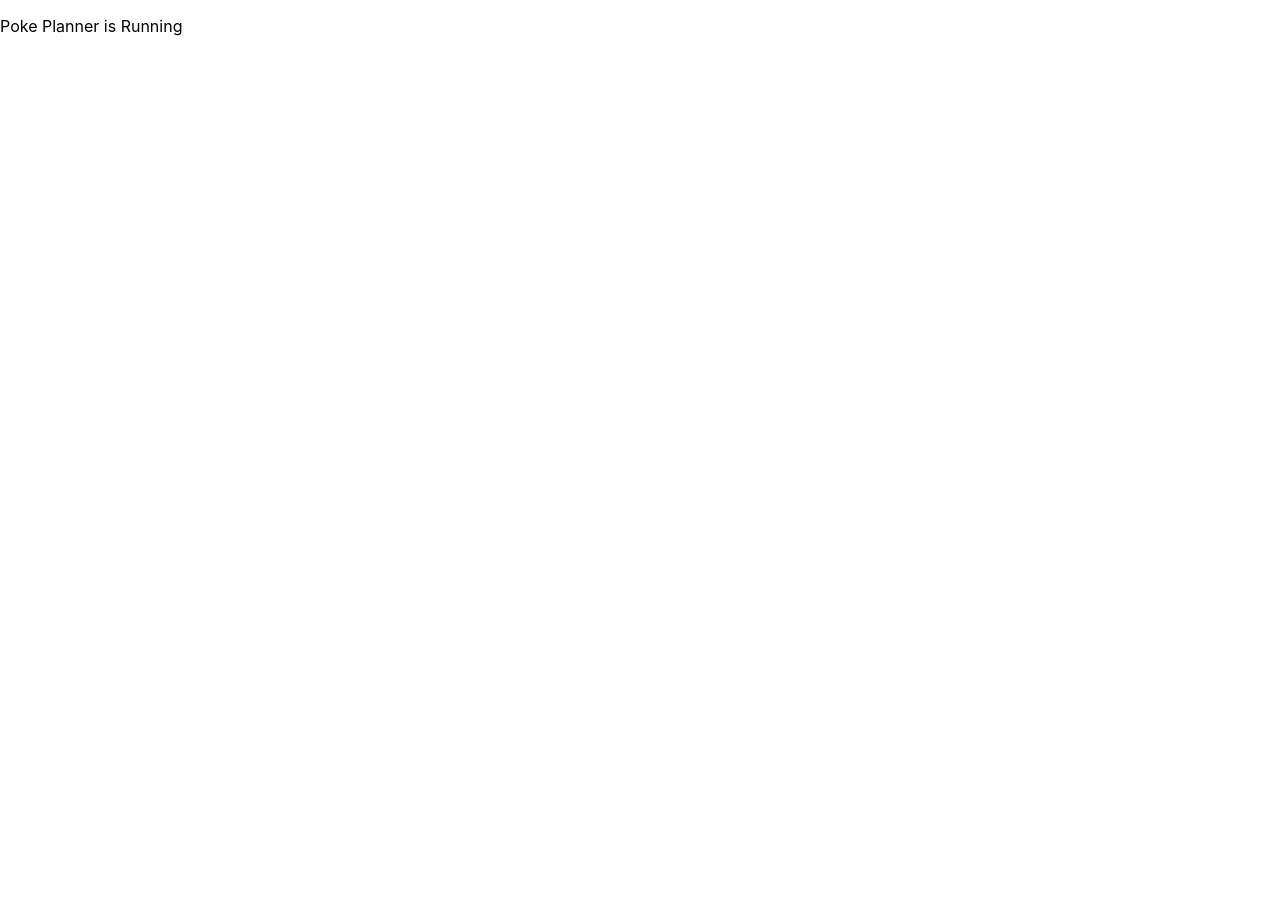
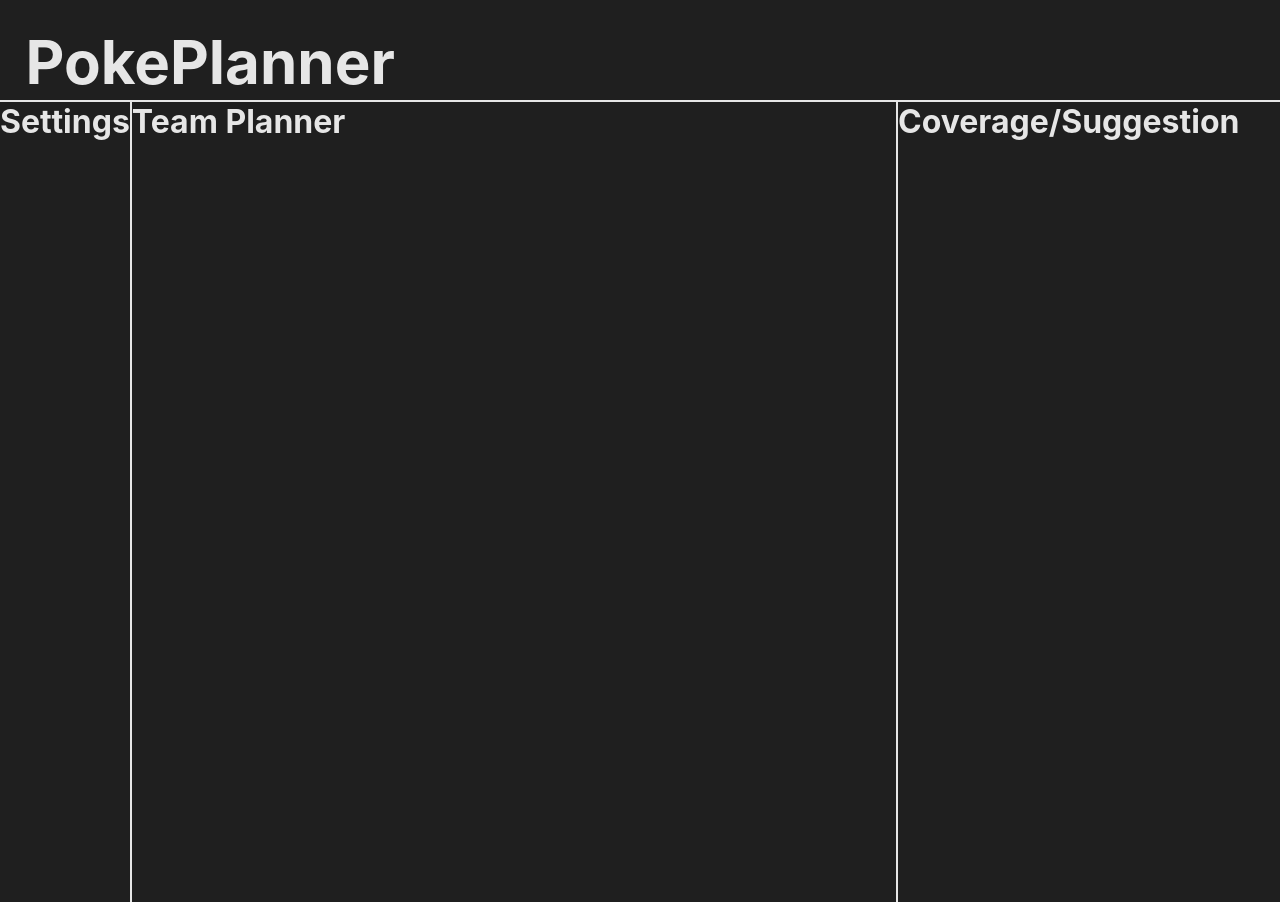
Before and after one commit to Aamsegal/poke-planner, a React (Create React App) app: page / in a window 1280 px wide. Before the commit the page ends 800 px from the top, so only its background shows below. Built offline with nearby package versions, Linux system fonts and the light colour scheme.

Commit message:
Flexbox css and for main application components (Settings, Team Planner, Coverage/Suggestions) as well as banner setup for desktop

```diff
--- a/public/index.html
+++ b/public/index.html
@@ -24,7 +24,7 @@
       work correctly both with client-side routing and a non-root public URL.
       Learn how to configure a non-root public URL by running `npm run build`.
     -->
-    <title>React App</title>
+    <title>PokePlanner</title>
   </head>
   <body>
     <noscript>You need to enable JavaScript to run this app.</noscript>
--- a/src/App.js
+++ b/src/App.js
@@ -1,9 +1,13 @@
 import React from 'react';
+import PokeBanner from './PokeBanner/PokeBanner';
+import PokeContainer from './PokeContainer/PokeContainer'
 
+//Main Container for React App
 function App() {
   return (
     <main className="App">
-        {<p>Poke Planner is Running</p>}
+        <PokeBanner />
+        <PokeContainer />
     </main>
   )
 }
--- /dev/null
+++ b/src/PokeBanner/PokeBanner.css
@@ -0,0 +1,20 @@
+.pokePlannerBanner {
+    background-color: #1F1F1F;
+    height: 100px;
+    vertical-align: bottom;
+    position: relative;
+    border-bottom: 2px solid #e6e6e6;
+
+}
+
+.pokePlannerBanner h1 {
+    margin-top: 0;
+    margin-bottom: 0;
+
+    color: #e6e6e6;
+    font-size: 60px;
+
+    position: absolute;
+    bottom: 2%;
+    left: 2%;
+}
--- /dev/null
+++ b/src/PokeBanner/PokeBanner.js
@@ -0,0 +1,17 @@
+import React, { Component } from 'react';
+import "./PokeBanner.css";
+
+class PokeBanner extends Component {
+    //  Banner Component that contains any info for the banner such as the
+    //website name, icon and any other information.
+    render() {
+        return (
+            <div className="pokePlannerBanner">
+                    <h1>PokePlanner</h1>
+            </div>
+
+        )
+    }
+}
+
+export default PokeBanner;
--- /dev/null
+++ b/src/PokeContainer/PokeContainer.css
@@ -0,0 +1,41 @@
+.pokePlannerMainContainer {
+    display: flex;
+    position: absolute;
+    height: 100%;
+    width: 100%;
+}
+
+.pokePlannerMainContainer h1{
+    margin-bottom: 0;
+    margin-top: 0;
+}
+
+.plannerSubContainer {
+    /*display: inline-block;*/
+    height: fit-content;
+    background-color: #1F1F1F;
+    color: #e6e6e6;
+}
+
+.plannerSubContainer.Settings{
+    box-sizing: border-box;
+    border-right: 2px solid #e6e6e6;
+    /* width: 10%; */
+    height: 100%;
+    flex: 1;
+}
+
+.plannerSubContainer.TeamPlanner{
+    box-sizing: border-box;
+    border-right: 2px solid #e6e6e6;
+    /* width: 60%; */
+    height: 100%;
+    flex: 6;
+
+}
+
+.plannerSubContainer.CoverageSuggestions{
+    /* width: 30%; */
+    height: 100%;
+    flex: 3;
+}
--- /dev/null
+++ b/src/PokeContainer/PokeContainer.js
@@ -0,0 +1,27 @@
+import React, { Component } from 'react';
+import "./PokeContainer.css";
+
+class PokeContainer extends Component {
+    //  Conatiner for main application. Holds the settings tab, team builder, and
+    //team coverage components within it for organization
+    render() {
+        return (
+            <div className="pokePlannerMainContainer">
+                    <div className="plannerSubContainer Settings">
+                        <h1>Settings</h1>
+                    </div>
+
+                    <div className="plannerSubContainer TeamPlanner">
+                        <h1>Team Planner</h1>
+                    </div>
+
+                    <div className="plannerSubContainer CoverageSuggestions">
+                        <h1>Coverage/Suggestion</h1>
+                    </div>
+            </div>
+
+        )
+    }
+}
+
+export default PokeContainer;
--- a/src/index.css
+++ b/src/index.css
@@ -5,6 +5,9 @@ body {
     sans-serif;
   -webkit-font-smoothing: antialiased;
   -moz-osx-font-smoothing: grayscale;
+  position: absolute;
+  height: 100%;
+  width: 100%;
 }
 
 code {
```
